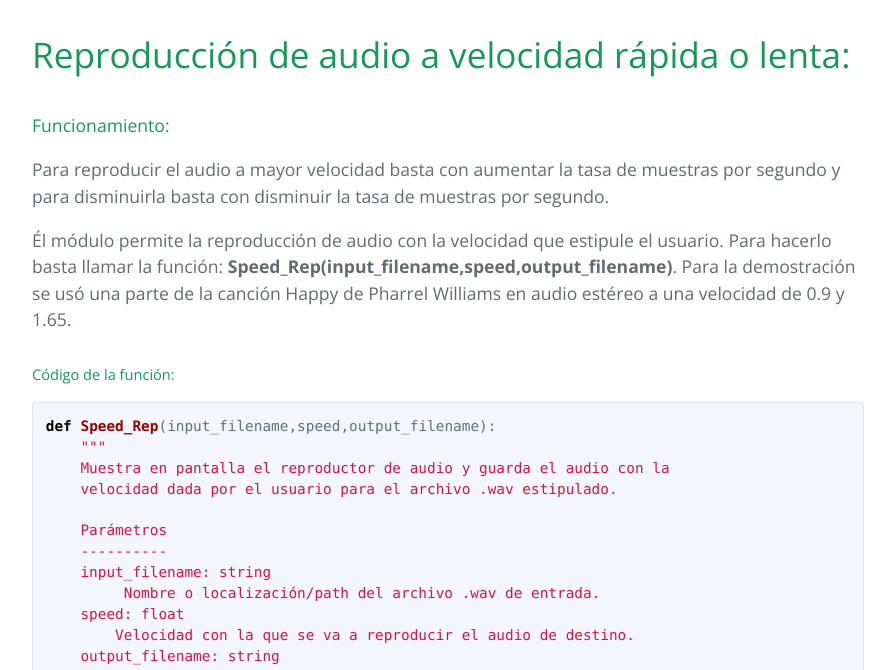
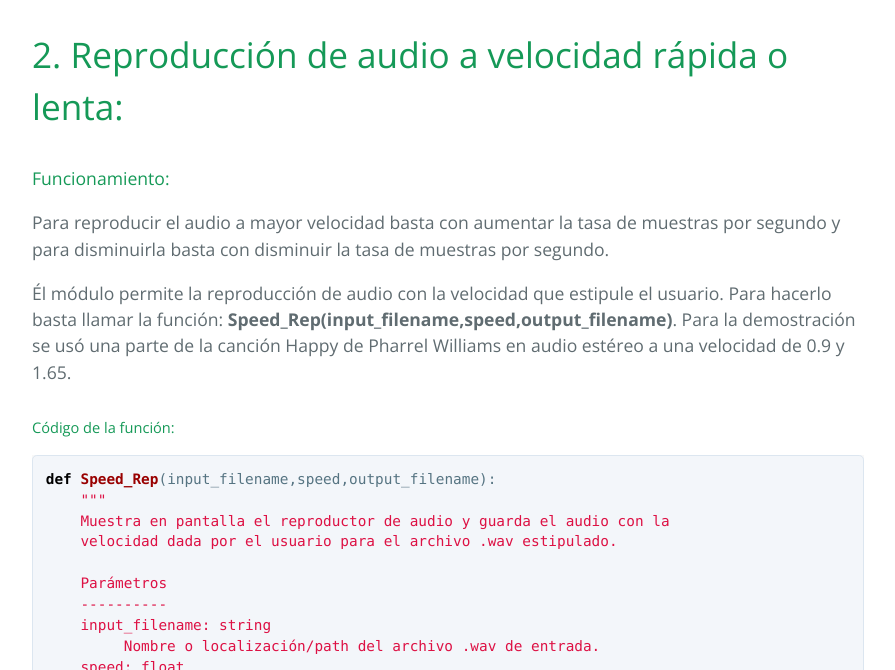
Before and after one commit to DarkNightSoldier/AudioProcessing, a Jekyll site: the page built from _posts/2020-07-05-the-module.md, in a window 1280 px wide and 900 px high, scrolled down 1138 px, cut to the strip 230-900 px from the top of the window. Shown: the whole strip, without its empty margins (192-1087 px from the left). Built offline with Jekyll 4.4.1, drawn with Linux system fonts in a browser that asks for light colours; some of the changed text lies outside the part shown.

Commit message:
Update 2020-07-05-the-module.md

```diff
--- a/_posts/2020-07-05-the-module.md
+++ b/_posts/2020-07-05-the-module.md
@@ -39,7 +39,7 @@ playAudio("Happy.wav")
 {% include happy.html %}
 
 
-# [](#header-2) Reproducción de audio a velocidad rápida o lenta:
+# [](#header-2) 2. Reproducción de audio a velocidad rápida o lenta:
 
 #### Funcionamiento:
 Para reproducir el audio a mayor velocidad basta con aumentar la tasa de muestras por segundo y para disminuirla basta con disminuir la tasa de muestras por segundo.
```
Also changed, not shown: other parts of _posts/2020-07-05-the-module.md (+2 -2 lines).
